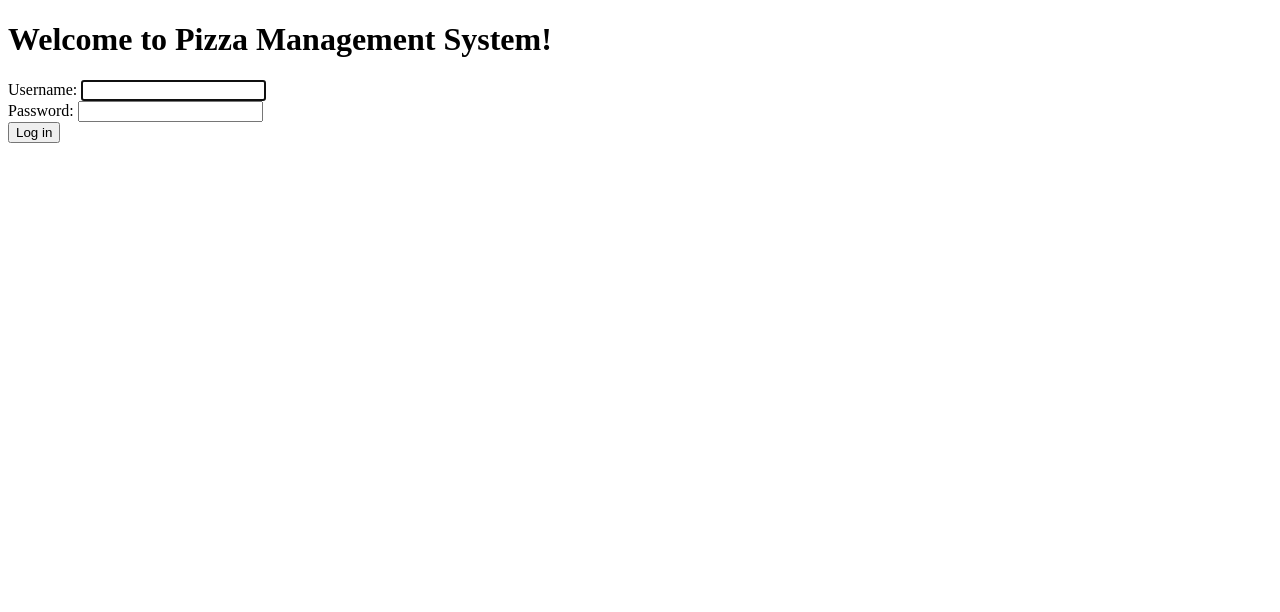
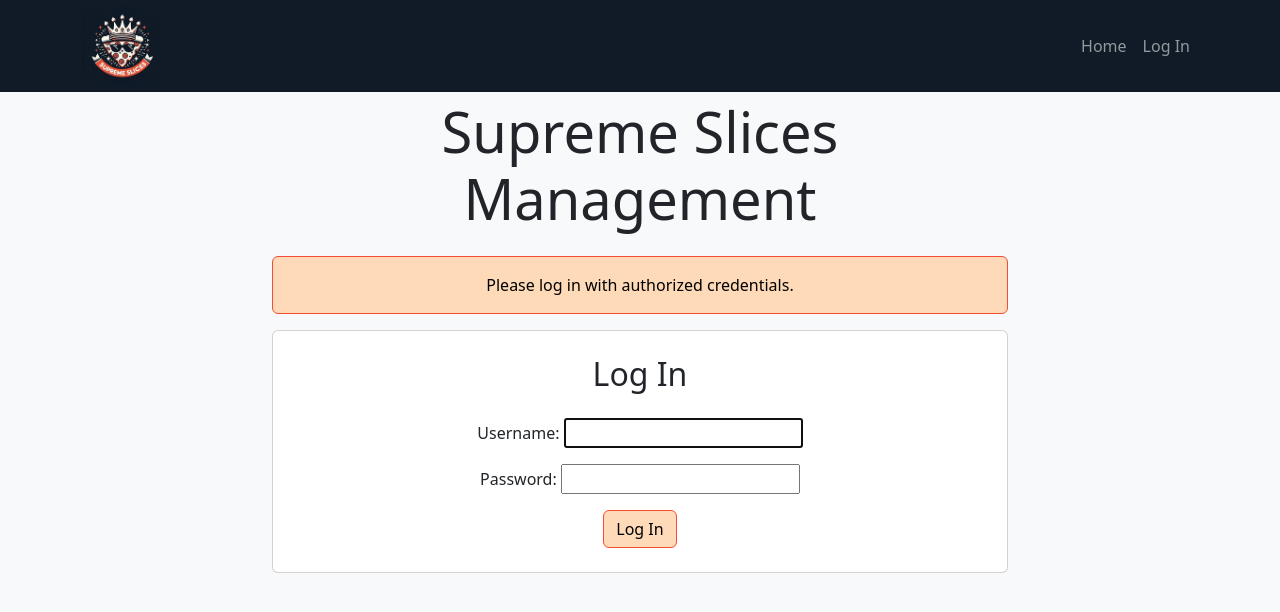
Before and after one commit to Sami-Tanquary/full-stack-developer, a Django app: page / in a window 1280 px wide. Shown: the top 612 px of the page. Run offline with Django 5.2, Linux system fonts and the light colour scheme; some libraries are stand-ins or nearby versions.

Commit message:
Updated home page UI

```diff
--- a/pizzaManagement/pizzaManagement/settings.py
+++ b/pizzaManagement/pizzaManagement/settings.py
@@ -128,6 +128,10 @@ USE_TZ = True
 
 STATIC_URL = 'static/'
 
+STATICFILES_DIRS = [
+    BASE_DIR / "static"
+]
+
 # Default primary key field type
 # https://docs.djangoproject.com/en/5.0/ref/settings/#default-auto-field
 
--- a/pizzaManagement/templates/home.html
+++ b/pizzaManagement/templates/home.html
@@ -1,17 +1,110 @@
 <!DOCTYPE html>
 <html lang="en">
+    {% load bootstrap5 %}
+    {% bootstrap_css %}
+    {% load static %}
 <head>
     <meta charset="UTF-8">
     <meta name="viewport" content="width=device-width, initial-scale=1.0">
-    <title>Pizza Management System</title>
+    <title>Supreme Slices Management</title>
+    <!-- Bootstrap CSS -->
+    <link href="https://cdn.jsdelivr.net/npm/bootstrap@5.3.0-alpha1/dist/css/bootstrap.min.css" rel="stylesheet">
+    <style>
+        /* Custom CSS styles */
+        body {
+            background-color: #f8f9fa; /* Light gray background */
+        }
+
+        .navbar {
+            background-color: #111B27; /* Dark Blue */
+            padding-top: 1px; /* Reduce space above navbar */
+            padding-bottom: 1px; /* Reduce space below navbar */
+        }
+
+        .navbar-brand {
+            color: #fff; /* White text */
+        }
+
+        .navbar-brand:hover {
+            color: #fff; /* White text on hover */
+        }
+
+        .welcome-header {
+            margin-top: 50px; /* Add some top margin */
+        }
+
+        .custom-alert {
+            background-color: #FFDAB9; /* Light red color */
+            color: #000000; /* White text color */
+            border-color: #F24E33; /* Border color */
+        }
+
+        .custom-btn {
+            background-color: #FFDAB9; /* Light red color */
+            color: #000000; /* White text color */
+            border-color: #F24E33; /* Border color */
+        }
+
+        .custom-btn:hover {
+            background-color: #F24E33; /* Red color */
+            border-color: #FF6347;
+        }
+    </style>
 </head>
+
 <body>
-    <h1>Welcome to Pizza Management System!</h1>
-    <form method="post">
-        {% csrf_token %}
-        {{ form }}
-        <button type="submit">Log in</button>
-    </form>
+    {% block content %}
+    <!-- Navbar -->
+    <nav class="navbar navbar-expand-lg navbar-dark fixed-top">
+        <div class="container">
+            <a class="navbar-brand me-auto" href="#">
+				<img src="{% static 'images/supreme_slices_logo.png' %}"  alt="Supreme Slices logo of a pizza with a crown and sunglasses" width="80" height="80">
+			</a>
+            <!-- Home button -->
+            <button class="navbar-toggler" type="button" data-bs-toggle="collapse" data-bs-target="#navbarNav"
+                aria-controls="navbarNav" aria-expanded="false" aria-label="Toggle navigation">
+                <span class="navbar-toggler-icon"></span>
+            </button>
+            <div class="collapse navbar-collapse" id="navbarNav">
+                <ul class="navbar-nav ms-auto">
+                    <li class="nav-item">
+                        <a class="nav-link" href="#">Home</a>
+                    </li>
+                    <li class="nav-item">
+                        <a class="nav-link" href="#">Log In</a>
+                    </li>
+                </ul>
+            </div>
+        </div>
+    </nav>
 
+     <!-- Main content -->
+    <div class="container mt-5">
+        <div class="row justify-content-center">
+            <div class="col-md-8 text-center">
+                <h1 class="display-4 mb-4 welcome-header">Supreme Slices Management</h1>
+                <div class="alert custom-alert" role="alert">
+                    Please log in with authorized credentials.
+                </div>
+                <!-- Login form container -->
+                <div class="card p-4">
+                    <h2 class="mb-4">Log In</h2>
+                    <!-- Custom login form -->
+                    <form method="post">
+                        {% csrf_token %}
+                        {{ form.as_p }}
+                        <button type="submit" class="btn custom-btn">Log In</button>
+                    </form>
+                </div>
+            </div>
+        </div>
+    </div>
+
+    <!-- Bootstrap JS -->
+    <script src="https://cdn.jsdelivr.net/npm/@popperjs/core@2.11.6/dist/umd/popper.min.js"
+        integrity="sha384-..." crossorigin="anonymous"></script>
+    <script src="https://cdn.jsdelivr.net/npm/bootstrap@5.3.0-alpha1/dist/js/bootstrap.min.js"
+        integrity="sha384-..." crossorigin="anonymous"></script>
 </body>
+{% endblock %}
 </html>
```
Also changed, not shown: pizzaManagement/db.sqlite3, pizzaManagement/static/images/supreme_slices_logo.png (added).
